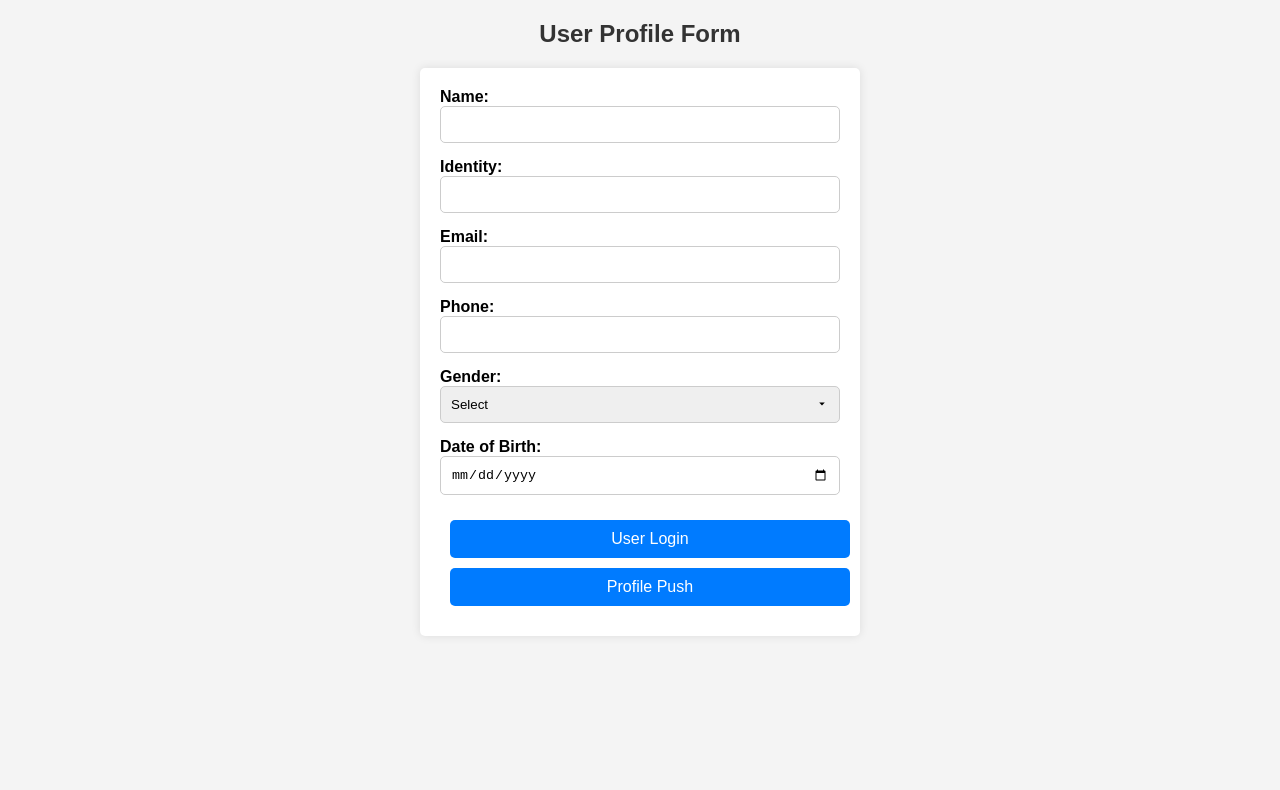
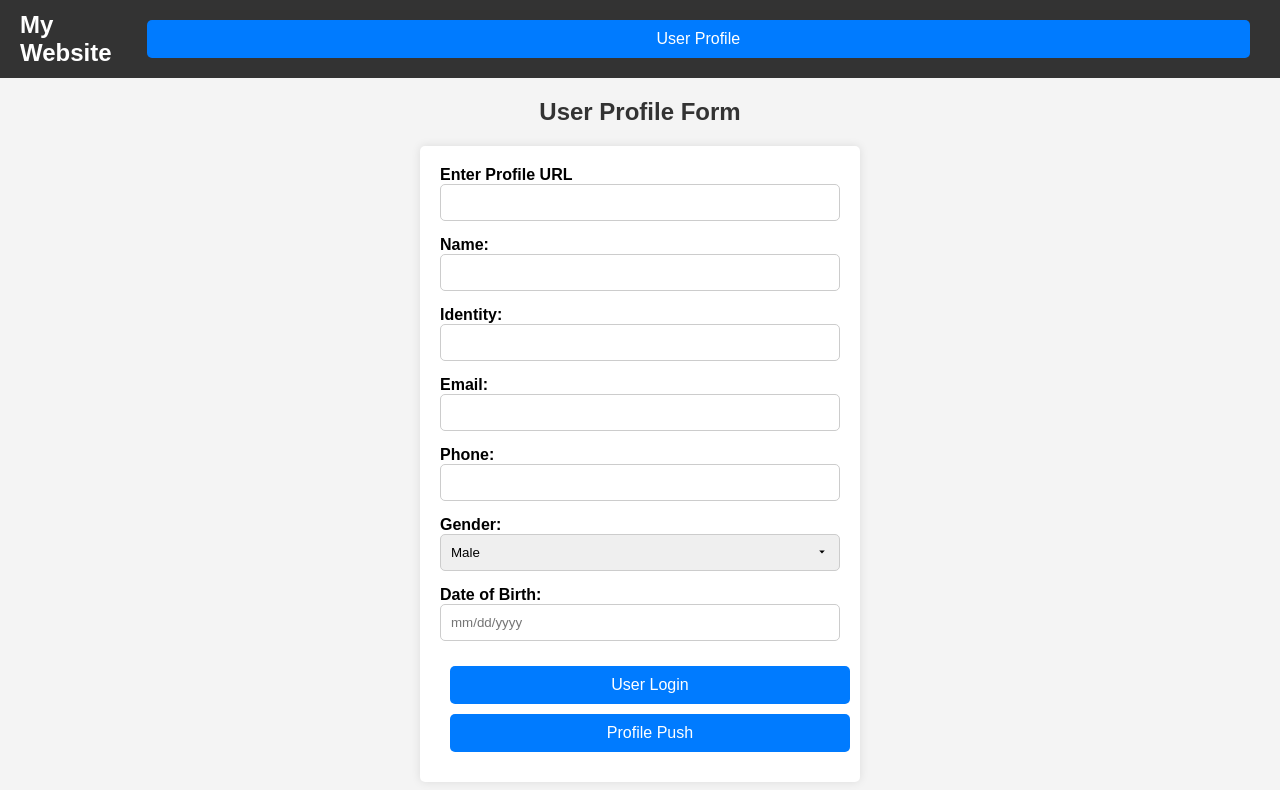
Before and after one commit to TuahaKhan/CleverTap-Web-SDK, a plain HTML site: page Login.html in a window 1280 px wide. Drawn offline with Linux system fonts and the light colour scheme.

Commit message:
Porfile Picture Update | DOB Update

```diff
--- a/Login.css
+++ b/Login.css
@@ -64,3 +64,35 @@ body {
         button:hover {
             background-color: #0056b3;
         }
+
+        /* Navbar */
+        .navbar {
+            background-color: #333;
+            color: #fff;
+            display: flex;
+            justify-content: space-between;
+            align-items: center;
+            padding: 10px 20px;
+        }
+
+        .navbar-brand {
+            font-size: 24px;
+            font-weight: bold;
+            text-decoration: none;
+            color: #fff;
+        }
+
+        .user-profile-button {
+            background-color: #007bff;
+            color: #fff;
+            border: none;
+            padding: 10px 20px;
+            font-size: 16px;
+            border-radius: 5px;
+            cursor: pointer;
+            transition: background-color 0.3s ease;
+        }
+
+        .user-profile-button:hover {
+            background-color: #0056b3;
+        }
--- a/Login.html
+++ b/Login.html
@@ -13,29 +13,37 @@
     <title>Document</title>
 </head>
 <body>
+    <div class="navbar">
+        <a href="#" class="navbar-brand">My Website</a>
+        <button class="user-profile-button">User Profile</button>
+    </div>
+
     <h2>User Profile Form</h2>
-    <form>
+    <form enctype="multipart/form-data">
+
+        <label for="name">Enter Profile URL</label><br>
+        <input type="text" id="image" name="name" ><br>
+
         <label for="name">Name:</label><br>
-        <input type="text" id="name" name="name" required><br>
+        <input type="text" id="name" name="name" ><br>
 
         <label for="identity">Identity:</label><br>
-        <input type="text" id="identity" name="identity" required><br>
+        <input type="text" id="identity" name="identity" ><br>
 
         <label for="email">Email:</label><br>
-        <input type="email" id="email" name="email" required><br>
+        <input type="email" id="email" name="email" ><br>
 
         <label for="phone">Phone:</label><br>
-        <input type="tel" id="phone" name="phone" required><br>
+        <input type="tel" id="phone" name="phone" ><br>
 
         <label for="gender">Gender:</label><br>
-        <select id="gender" name="gender" required>
-            <option value="">Select</option>
-            <option value="male">Male</option>
-            <option value="female">Female</option>
+        <select id="gender" name="gender" >
+            <option value="M">Male</option>
+            <option value="F">Female</option>
         </select><br>
 
         <label for="dob">Date of Birth:</label><br>
-        <input type="date" id="dob" name="dob" required><br>
+        <input placeholder="mm/dd/yyyy" type="text" id="dob" name="dob" ><br>
 
         <button type="submit" name="userLogin" onclick="OnUserLogin()">User Login</button>
         <button type="button" onclick="PushProfile()">Profile Push</button>
--- a/Login.js
+++ b/Login.js
@@ -20,6 +20,8 @@ var identity = document.getElementById('identity').value;
 var phone = document.getElementById('phone').value;
 var gender = document.getElementById('gender').value;
 var dob = document.getElementById('dob').value;
+var image=document.getElementById('image').value;
+
 clevertap.onUserLogin.push({
     "Site": {
       "Name": name,            // String
@@ -27,7 +29,9 @@ clevertap.onUserLogin.push({
       "Email": email,         // Email address of the user
       "Phone": phone,           // Phone (with the country code)
       "Gender": gender,                     // Can be either M or F
-      "DOB": dob,                 // Date of Birth. Date object
+      "DOB": new Date(dob),
+      "Photo":image,
+      // Date of Birth. Date object
    // optional fields. controls whether the user will be sent email, push etc.
       "MSG-email": false,                // Disable email notifications
       "MSG-push": true,                  // Enable push notifications
@@ -39,6 +43,8 @@ clevertap.onUserLogin.push({
 
 
 function PushProfile(){
+
+   var image=document.getElementById('image').value;
     var name= document.getElementById('name').value;
     var identity = document.getElementById('identity').value;
      var email = document.getElementById('email').value;
@@ -52,7 +58,9 @@ function PushProfile(){
           "Email": email,         // Email address of the user
           "Phone": phone,           // Phone (with the country code)
           "Gender": gender,                     // Can be either M or F
-          "DOB": dob,                 // Date of Birth. Date object
+          "DOB": new Date(dob),
+          "Photo":image,
+                           // Date of Birth. Date object
        // optional fields. controls whether the user will be sent email, push etc.
           "MSG-email": false,                // Disable email notifications
           "MSG-push": true,                  // Enable push notifications
```
Also changed, not shown: profile.html (added).
